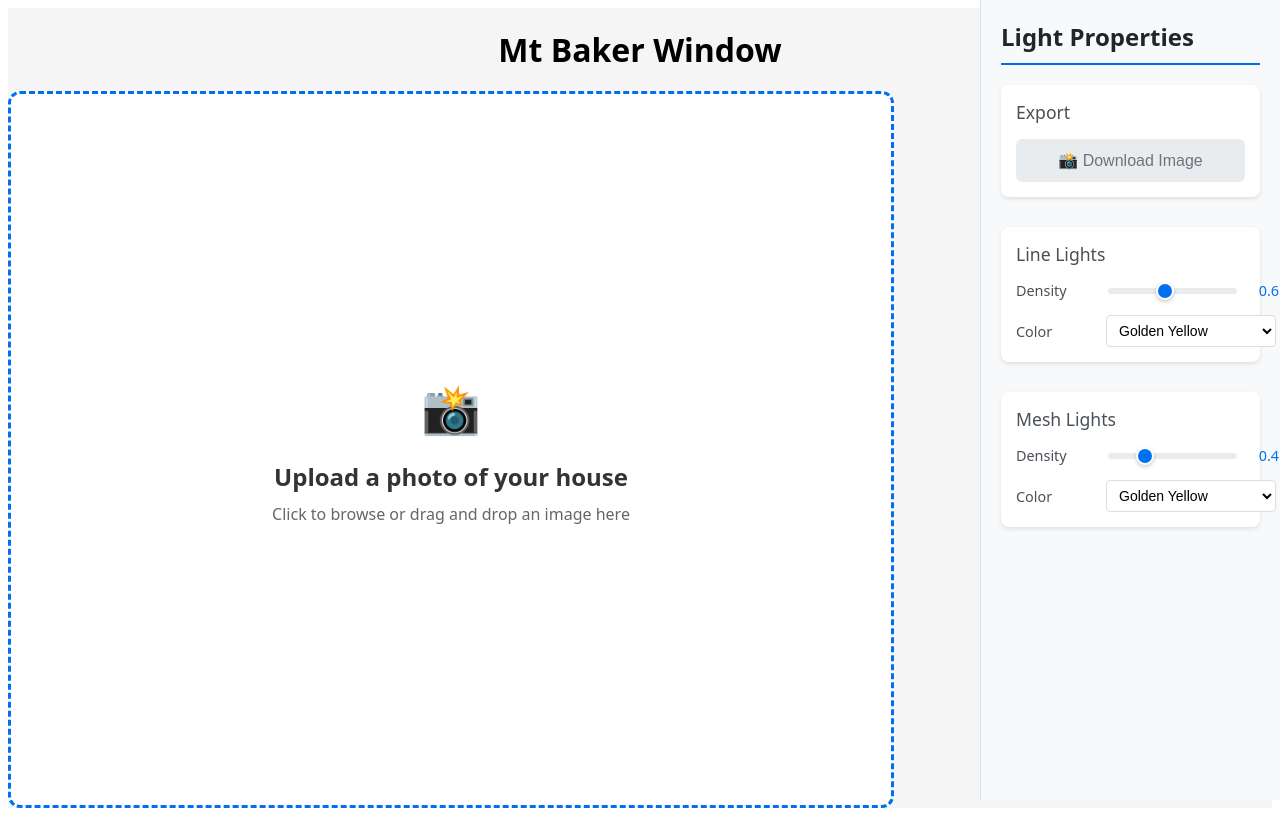
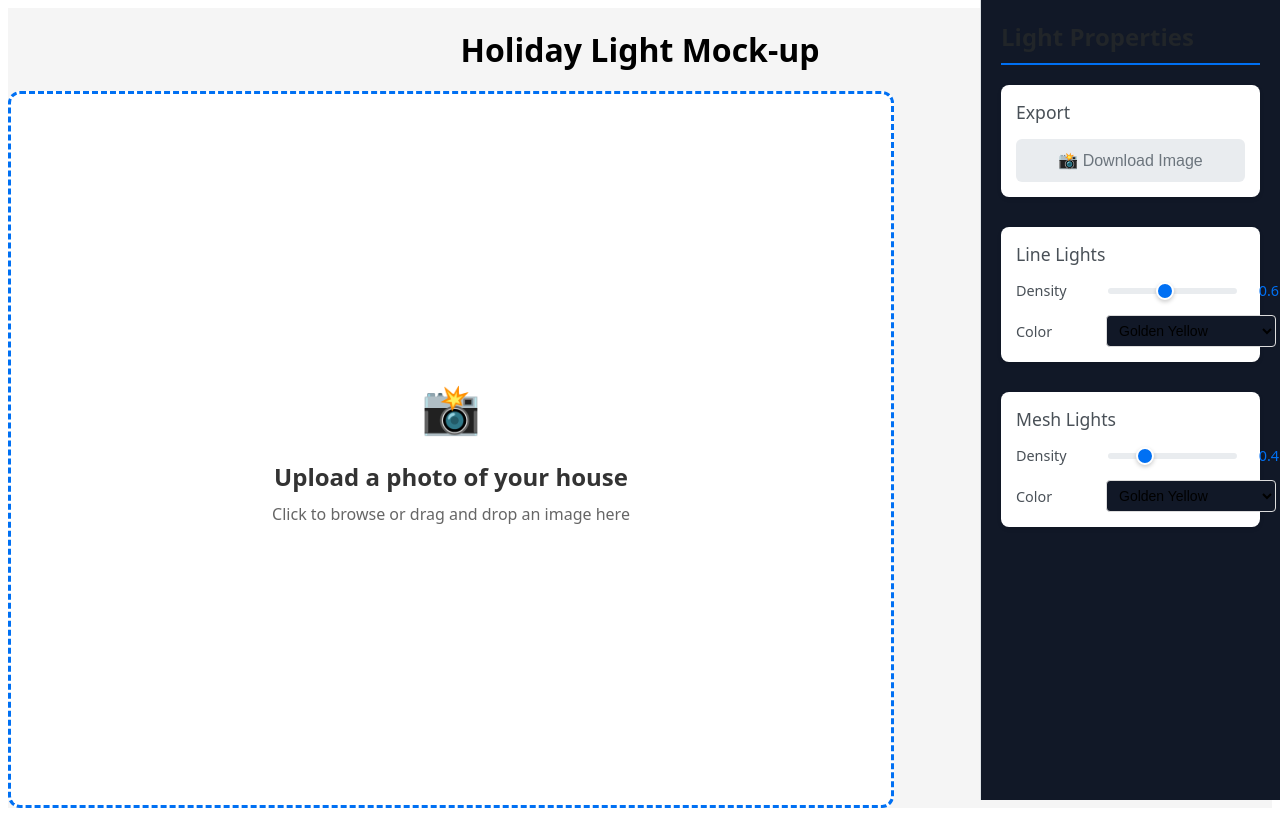
Before and after one commit to garrettconklin/mtbakerwindow, a React (Vite) app: page / in a window 1280 px wide. Built offline with nearby package versions, Linux system fonts and the light colour scheme.

Commit message:
css changes 01

```diff
--- a/index.html
+++ b/index.html
@@ -3,7 +3,7 @@
   <head>
     <meta charset="UTF-8" />
     <meta name="viewport" content="width=device-width, initial-scale=1.0" />
-    <title>Mt Baker Window</title>
+    <title>Holiday Light Mock-up Tool</title>
   </head>
   <body>
     <div id="root"></div>
--- a/src/App.tsx
+++ b/src/App.tsx
@@ -4,7 +4,7 @@ import styles from './App.module.css'
 const App = () => {
   return (
     <div className={styles.container}>
-      <h1 className={styles.title}>Mt Baker Window</h1>
+      <h1 className={styles.title}>Holiday Light Mock-up</h1>
       <div className={styles.content}>
         <ImageUpload />
       </div>
--- a/src/elements/ColorDropdown.module.css
+++ b/src/elements/ColorDropdown.module.css
@@ -10,7 +10,7 @@
   padding: 6px 8px;
   border: 1px solid #ddd;
   border-radius: 4px;
-  background-color: white;
+  background-color: #111827;
   font-size: 14px;
   cursor: pointer;
   transition: border-color 0.2s, box-shadow 0.2s;
@@ -22,12 +22,12 @@
 
 .dropdown:focus {
   outline: none;
-  border-color: #0070f3;
+  border-color: #4b5633;
   box-shadow: 0 0 0 2px rgba(0, 112, 243, 0.2);
 }
 
 .dropdown:disabled {
-  background-color: #f5f5f5;
+  background-color: #111827;
   color: #999;
   cursor: not-allowed;
 }
--- a/src/elements/PropertiesPanel.module.css
+++ b/src/elements/PropertiesPanel.module.css
@@ -4,7 +4,7 @@
   right: 0;
   width: 300px;
   height: 100vh;
-  background-color: #f8f9fa;
+  background-color: #111827;
   border-left: 1px solid #dee2e6;
   padding: 20px;
   box-sizing: border-box;
--- a/src/state/State.ts
+++ b/src/state/State.ts
@@ -72,14 +72,7 @@ export const DEFAULT_STATE: State = {
             lineLightColor: [[255, 215, 0, 255]], // Golden Yellow
             meshLightColor: [[255, 215, 0, 255]], // Golden Yellow
             meshLightDensity: 0.4,
-  meshes: [
-    // Sample mesh for testing - a simple triangle
-    [
-      { x: 100, y: 100 },
-      { x: 200, y: 100 },
-      { x: 150, y: 200 }
-    ]
-  ],
+  meshes: [],
   dragPath: [],
   dragMode: null,
 }
```
